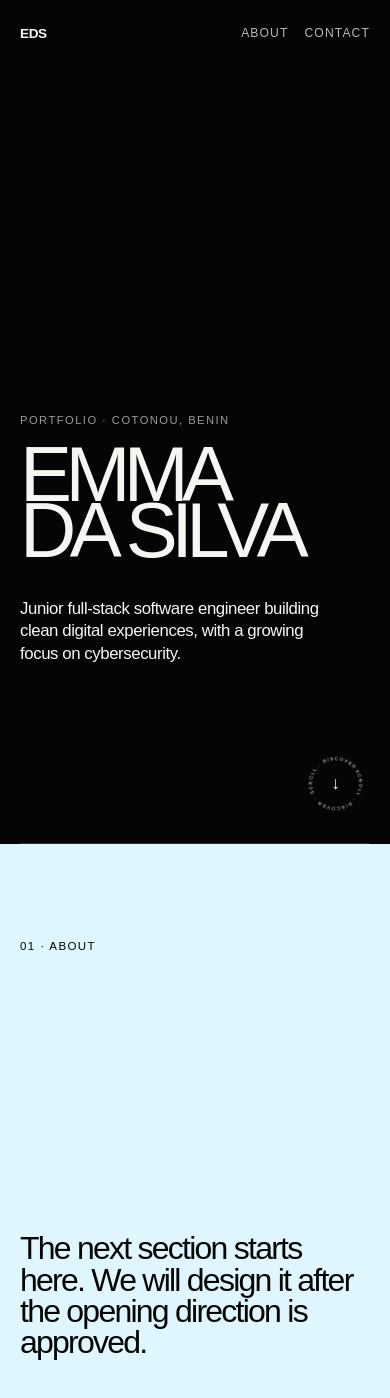
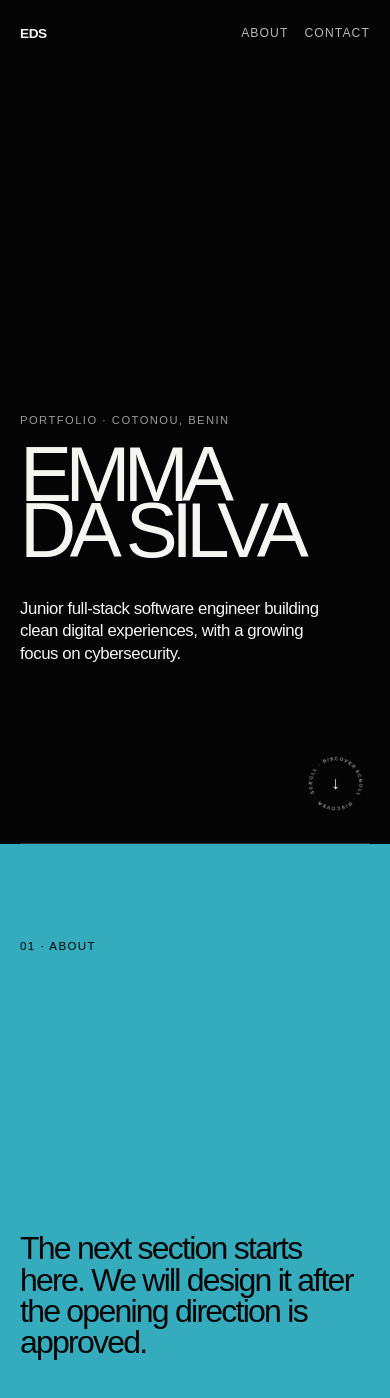
Before and after one commit to emma-dasilva-dev/emma-portfolio, a Next.js app: page / in a window 390 px wide. Shown: the top 1398 px of the page. Built offline with nearby package versions, Linux system fonts and the light colour scheme.

Commit message:
Use blue green intro palette

```diff
--- a/src/app/globals.css
+++ b/src/app/globals.css
@@ -1,10 +1,10 @@
 :root {
   --black: #050505;
   --white: #f5f5f1;
-  --ice: #dff6ff;
+  --intro-blue: #35acbe;
   --muted: #4e5a60;
   --line: rgba(5, 5, 5, 0.18);
-  --cyan: #00a9d6;
+  --cyan: #35acbe;
 }
 
 * {
@@ -14,14 +14,14 @@
 }
 
 html {
-  background: var(--ice);
+  background: var(--intro-blue);
   scroll-behavior: auto;
 }
 
 body {
   min-height: 100vh;
   overflow-x: hidden;
-  background: var(--ice);
+  background: var(--intro-blue);
   color: var(--black);
   font-family: Arial, Helvetica, sans-serif;
   -webkit-font-smoothing: antialiased;
@@ -45,7 +45,7 @@ a {
   display: grid;
   place-items: center;
   overflow: hidden;
-  background: var(--ice);
+  background: var(--intro-blue);
   color: var(--black);
 }
 
@@ -63,9 +63,9 @@ a {
   font-size: clamp(10rem, 28vw, 26rem);
   line-height: 0.8;
   letter-spacing: -0.08em;
-  -webkit-text-stroke: clamp(1px, 0.14vw, 2px) var(--cyan);
+  -webkit-text-stroke: clamp(1px, 0.12vw, 2px) rgba(5, 5, 5, 0.72);
   paint-order: stroke fill;
-  text-shadow: 0 0 0 var(--cyan);
+  text-shadow: 0 0 0.01px rgba(5, 5, 5, 0.35);
 }
 
 .intro-name {
@@ -250,7 +250,7 @@ a {
   gap: 3rem;
   align-items: start;
   padding: clamp(6rem, 12vw, 12rem) clamp(1.25rem, 3vw, 3rem);
-  background: var(--ice);
+  background: var(--intro-blue);
   color: var(--black);
 }
 
```
